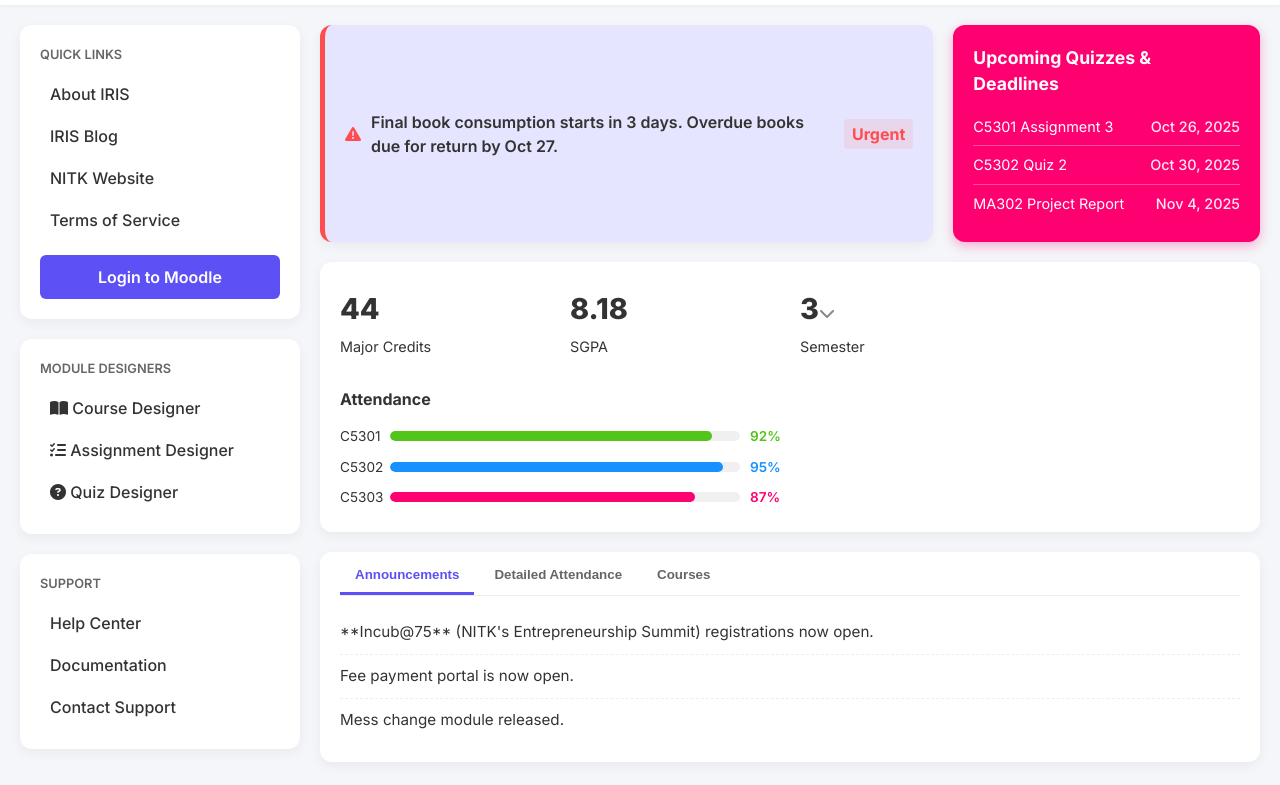
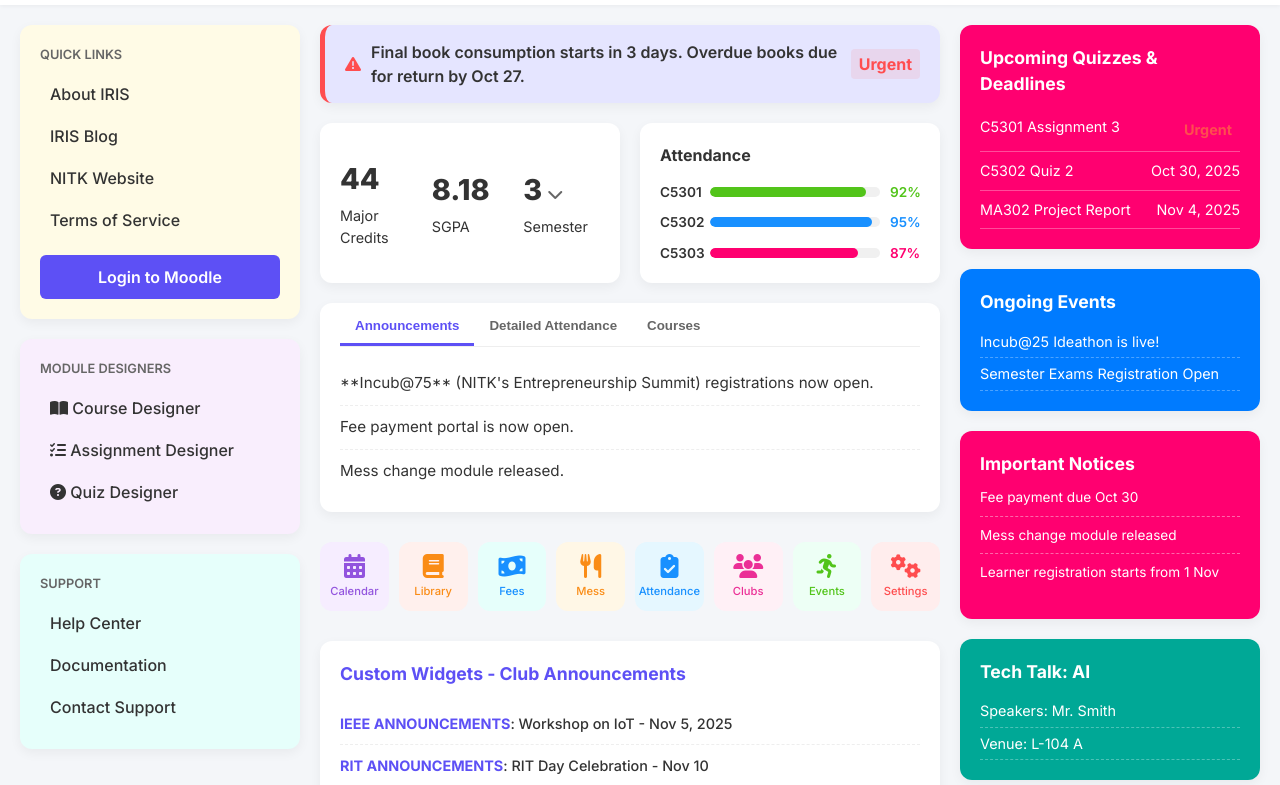
Before and after one commit to jasmineparvatham/IRIS_DASHBOARD, a plain HTML site: page iris_dashboard_task3.html in a window 1280 px wide. Shown: the part 61-846 px from the top of the page. Drawn offline with Linux system fonts and the light colour scheme.

Commit message:
added more colours

```diff
--- a/iris_dashboard_task3.html
+++ b/iris_dashboard_task3.html
@@ -3,7 +3,7 @@
 <head>
     <meta charset="UTF-8">
     <meta name="viewport" content="width=device-width, initial-scale=1.0">
-    <title>IRIS Dashboard Redesign - Complete</title>
+    <title>IRIS Dashboard Redesign - Final Replica</title>
     <link href="https://fonts.googleapis.com/css2?family=Inter:wght@400;500;600;700;800&display=swap" rel="stylesheet">
     <link rel="stylesheet" href="https://cdnjs.cloudflare.com/ajax/libs/font-awesome/6.5.2/css/all.min.css">
 
@@ -22,12 +22,24 @@
             --blue-percent: #1890ff;
             --pink-percent: #ff0070;
             --sidebar-link-hover: #f0f0f0;
+
+            /* Sidebar Container Colors */
+            --sidebar-quicklinks: #fffbe6; /* Light Yellow */
+            --sidebar-module: #f9eefd;    /* Light Purple */
+            --sidebar-support: #e6fffb;   /* Light Cyan/Teal */
+
+            /* Right Sidebar Container Colors */
+            --right-deadline-bg: #ff0070;
+            --right-ongoing-bg: #007bff;
+            --right-notice-bg: #ff0070;
+
             /* Icon Colors (Approximation) */
             --icon-purple: #9254de;
             --icon-orange: #fa8c16;
             --icon-pink: #eb2f96;
             --icon-blue: #1890ff;
             --icon-green: #52c41a;
+            --icon-red: #ff4d4f;
         }
 
         * {
@@ -60,23 +72,21 @@
 
         .header-left { display: flex; align-items: center; }
         .logo-container {
-            display: flex;
-            align-items: center;
             font-weight: 700;
             color: var(--iris-blue);
+            font-size: 1.2rem;
             margin-right: 30px;
         }
-        .logo-container i { font-size: 1.5rem; margin-right: 8px; }
 
-        .main-nav ul { display: flex; gap: 25px; }
-        .main-nav li {
+        .header-nav ul { display: flex; gap: 25px; }
+        .header-nav li {
             padding: 10px 0;
             cursor: pointer;
             font-weight: 500;
             color: var(--iris-light-text);
             border-bottom: 3px solid transparent;
         }
-        .main-nav li.active, .main-nav li:hover {
+        .header-nav li.active {
             color: var(--iris-dark-text);
             border-bottom: 3px solid var(--iris-blue);
         }
@@ -96,14 +106,30 @@
             transform: translateY(-50%);
             color: var(--iris-light-text);
         }
-        .user-icon { font-size: 1.2rem; cursor: pointer; color: var(--iris-dark-text); }
+        .icon-btn {
+            background: none;
+            border: none;
+            color: var(--iris-dark-text);
+            font-size: 1.2rem;
+            cursor: pointer;
+        }
+        .header-button {
+            background-color: var(--iris-blue);
+            color: white;
+            padding: 8px 15px;
+            border: none;
+            border-radius: 20px;
+            font-weight: 600;
+            cursor: pointer;
+        }
 
         /* --- 3. DASHBOARD GRID LAYOUT --- */
         .dashboard-grid {
             display: grid;
             gap: 20px;
             padding: 20px;
-            grid-template-columns: 280px 1fr;
+            /* Main Content (70%) | Right Sidebar (30%) */
+            grid-template-columns: 1fr 300px;
         }
 
         /* Reusable Card Style */
@@ -112,17 +138,23 @@
             padding: 20px;
             border-radius: 12px;
             box-shadow: 0 4px 12px rgba(0, 0, 0, 0.05);
-            transition: all 0.2s;
         }
 
-        /* --- 4. LEFT SIDEBAR (QUICK LINKS) --- */
-        .sidebar {
+        /* --- 4. LEFT SECTION (Sidebar + Main Content) --- */
+        .left-section {
+            display: grid;
+            grid-template-columns: 280px 1fr;
+            gap: 20px;
+        }
+
+        /* Left Sidebar Styling (Quick Links, etc.) */
+        .sidebar-left {
             display: flex;
             flex-direction: column;
             gap: 20px;
         }
 
-        .sidebar h3 {
+        .sidebar-left h3 {
             font-size: 0.8rem;
             color: var(--iris-light-text);
             margin-bottom: 10px;
@@ -130,7 +162,7 @@
             font-weight: 600;
         }
 
-        .sidebar ul li {
+        .sidebar-left ul li {
             padding: 8px 10px;
             margin: 2px 0;
             color: var(--iris-dark-text);
@@ -138,9 +170,12 @@
             cursor: pointer;
             border-radius: 6px;
         }
-        .sidebar ul li:hover {
-            background-color: var(--sidebar-link-hover);
-        }
+
+        /* Specific Sidebar Background Colors */
+        .quick-links { background-color: var(--sidebar-quicklinks); }
+        .module-designers { background-color: var(--sidebar-module); }
+        .support { background-color: var(--sidebar-support); }
+
         .quick-links .btn {
             display: block;
             background-color: var(--iris-blue);
@@ -152,17 +187,17 @@
             font-weight: 600;
         }
 
-        /* --- 5. MAIN CONTENT AREA --- */
+        /* Main Content Area */
         .content-area {
             display: flex;
             flex-direction: column;
             gap: 20px;
         }
 
-        /* Top Row (Notice & Deadlines) */
+        /* Top Row (Notice & Deadlines/Stats) */
         .top-row {
-            display: grid;
-            grid-template-columns: 2fr 1fr;
+            display: flex;
+            flex-direction: column;
             gap: 20px;
         }
 
@@ -174,7 +209,7 @@
             align-items: center;
             font-size: 1rem;
             border-left: 5px solid var(--urgent-red);
-            padding: 20px; /* Overrides default card padding */
+            padding: 15px 20px;
         }
 
         .urgent-tag {
@@ -186,73 +221,37 @@
             background-color: rgba(255, 77, 79, 0.1);
         }
 
-        .upcoming-deadlines {
-            background-color: var(--deadline-red);
-            color: white;
-            box-shadow: 0 4px 12px rgba(255, 0, 112, 0.3);
-            border-radius: 12px;
-            padding: 20px;
-        }
-        .upcoming-deadlines h3 {
-            font-size: 1.1rem;
-            margin-bottom: 10px;
-            font-weight: 700;
-        }
-        .upcoming-deadlines p {
-            padding: 8px 0;
-            border-bottom: 1px solid rgba(255, 255, 255, 0.3);
-            font-size: 0.9rem;
-            display: flex;
-            justify-content: space-between;
-        }
-        .upcoming-deadlines p:last-of-type { border-bottom: none; }
-        .upcoming-deadlines .date { font-weight: 500; opacity: 0.9; }
-
-        /* Academic Stats Card */
-        .academic-stats {
+        /* Academic Stats Row */
+        .stats-row {
             display: grid;
-            grid-template-columns: repeat(4, 1fr);
+            grid-template-columns: 1fr 1fr;
             gap: 20px;
-            align-items: start;
         }
 
-        .stat-item {
-            padding: 5px 10px 5px 0;
-            font-size: 0.9rem;
+        .academic-info-card {
+            display: grid;
+            grid-template-columns: repeat(3, 1fr);
+            gap: 15px;
+            align-items: center;
         }
-        .stat-item i { font-size: 1.2rem; color: var(--iris-blue); margin-right: 5px; }
 
-        .stat-item .value {
-            font-size: 1.8rem;
-            font-weight: 800;
-            color: var(--iris-dark-text);
-            display: flex;
-            align-items: baseline;
-            margin-bottom: 5px;
-        }
-        .stat-item .value i { color: #888; font-size: 1rem; margin-right: 5px; }
-
-        .attendance-group {
-            grid-column: span 2; /* Attendance takes up 2 columns */
+        .attendance-card {
             display: flex;
             flex-direction: column;
             gap: 10px;
-            padding: 5px 0;
         }
-        .attendance-group h4 {
+        .attendance-card h4 {
             font-size: 1rem;
-            color: var(--iris-dark-text);
             font-weight: 700;
             margin-bottom: 5px;
         }
-
         .attendance-line {
             display: flex;
             align-items: center;
             gap: 10px;
             font-size: 0.85rem;
         }
-        .attendance-line span.course { width: 40px; }
+        .attendance-line span.course { width: 40px; font-weight: 600; }
         .attendance-bar-container {
             flex-grow: 1;
             background-color: #f0f0f0;
@@ -260,28 +259,26 @@
             height: 10px;
             overflow: hidden;
         }
-        .attendance-fill {
-            height: 100%;
-            border-radius: 10px;
-        }
-        .attendance-line .percent {
-            width: 30px;
-            font-weight: 600;
-            text-align: right;
-        }
-
-        /* Specific Bar Colors */
+        .attendance-fill { height: 100%; border-radius: 10px; }
         .fill-92 { width: 92%; background-color: var(--green-percent); }
         .fill-95 { width: 95%; background-color: var(--blue-percent); }
         .fill-87 { width: 87%; background-color: var(--pink-percent); }
+        .attendance-line .percent { width: 30px; font-weight: 600; text-align: right; }
+
+        .stat-item .value {
+            font-size: 1.8rem;
+            font-weight: 800;
+            color: var(--iris-dark-text);
+            display: block;
+            margin-bottom: 5px;
+        }
+        .stat-item {
+            font-size: 0.9rem;
+        }
 
         /* Announcements/Tabs Section */
         .announcements-section { padding-top: 5px; }
-        .tabs {
-            display: flex;
-            border-bottom: 1px solid #eee;
-            margin-bottom: 15px;
-        }
+        .tabs { display: flex; border-bottom: 1px solid #eee; margin-bottom: 15px; }
         .tabs button {
             padding: 10px 15px;
             border: none;
@@ -289,50 +286,34 @@
             cursor: pointer;
             font-weight: 600;
             color: var(--iris-light-text);
-            margin-right: 5px;
             border-bottom: 3px solid transparent;
-            transition: all 0.2s;
         }
-        .tabs .active {
-            border-bottom: 3px solid var(--iris-blue);
-            color: var(--iris-blue);
-        }
+        .tabs .active { border-bottom: 3px solid var(--iris-blue); color: var(--iris-blue); }
 
-        .tab-content p {
-            padding: 10px 0;
-            font-size: 0.95rem;
-            border-bottom: 1px dashed #eee;
-        }
+        .tab-content p { padding: 10px 0; font-size: 0.95rem; border-bottom: 1px dashed #eee; }
         .tab-content p:last-of-type { border-bottom: none; }
 
         /* Module Icons Grid */
         .module-icons {
-            display: flex;
-            gap: 15px;
+            display: grid;
+            grid-template-columns: repeat(8, 1fr);
+            gap: 10px;
             padding: 10px 0;
-            justify-content: space-around;
         }
         .icon-item {
             display: flex;
             flex-direction: column;
             align-items: center;
             justify-content: center;
-            width: 80px;
             aspect-ratio: 1 / 1;
             border-radius: 12px;
             cursor: pointer;
-            font-size: 0.8rem;
+            font-size: 0.7rem;
             font-weight: 500;
-            transition: transform 0.2s;
         }
-        .icon-item:hover { transform: translateY(-3px); }
+        .icon-item i { font-size: 1.5rem; margin-bottom: 5px; }
 
-        .icon-item i {
-            font-size: 1.5rem;
-            margin-bottom: 5px;
-        }
-
-        /* Specific Icon Colors based on screenshot */
+        /* Specific Icon Colors */
         .icon-item:nth-child(1) { background-color: #f6edff; color: var(--icon-purple); } /* Calendar */
         .icon-item:nth-child(2) { background-color: #fff0ed; color: var(--icon-orange); } /* Library */
         .icon-item:nth-child(3) { background-color: #e6fffb; color: var(--icon-blue); } /* Fees */
@@ -340,113 +321,87 @@
         .icon-item:nth-child(5) { background-color: #e5f7ff; color: var(--icon-blue); } /* Attendance */
         .icon-item:nth-child(6) { background-color: #fff0f6; color: var(--icon-pink); } /* Clubs */
         .icon-item:nth-child(7) { background-color: #edfff5; color: var(--icon-green); } /* Events */
-
-        /* Custom Widgets Row */
-        .custom-widgets-row {
-            display: grid;
-            grid-template-columns: 3fr 1fr;
-            gap: 20px;
-        }
+        .icon-item:nth-child(8) { background-color: #ffeded; color: var(--icon-red); } /* Feedback/Survey */
 
         /* Club Announcements */
-        .club-announcements h3 {
-            color: var(--iris-blue);
-            margin-bottom: 15px;
-            font-size: 1.1rem;
-        }
-        .announcement-item {
-            padding: 10px 0;
-            border-bottom: 1px dashed #eee;
-            font-size: 0.9rem;
-            font-weight: 500;
-        }
+        .club-announcements h3 { color: var(--iris-blue); margin-bottom: 15px; font-size: 1.1rem; }
+        .announcement-item { padding: 10px 0; border-bottom: 1px dashed #eee; font-size: 0.9rem; font-weight: 500; }
         .announcement-item:last-of-type { border-bottom: none; }
         .announcement-item strong { color: var(--iris-blue); }
 
-        /* Important Notices */
-        .important-notices-container {
+        /* --- 5. RIGHT SIDEBAR (Deadlines, Ongoing, Notices) --- */
+        .sidebar-right {
             display: flex;
             flex-direction: column;
             gap: 20px;
         }
 
-        .important-notice-card {
-            background-color: var(--iris-blue);
+        .deadline-card {
+            background-color: var(--right-deadline-bg);
             color: white;
-            border-radius: 12px;
-            padding: 15px;
-            box-shadow: 0 4px 12px rgba(93, 80, 245, 0.3);
+            padding: 20px;
+        }
+        .deadline-card h3 { font-size: 1.1rem; margin-bottom: 10px; font-weight: 700; }
+        .deadline-card p {
+            padding: 8px 0;
+            border-bottom: 1px solid rgba(255, 255, 255, 0.3);
+            font-size: 0.9rem;
+            display: flex;
+            justify-content: space-between;
         }
 
-        .important-notice-card h4 {
-            font-size: 1rem;
-            margin-bottom: 5px;
-            font-weight: 700;
+        .ongoing-card {
+            background-color: var(--right-ongoing-bg);
+            color: white;
+            padding: 20px;
         }
-        .important-notice-card p {
-            font-size: 0.85rem;
-            font-weight: 500;
-            line-height: 1.4;
-            opacity: 0.9;
+        .ongoing-card h3 { font-size: 1.1rem; margin-bottom: 10px; font-weight: 700; }
+        .ongoing-card p {
+            font-size: 0.9rem;
+            padding: 5px 0;
+            border-bottom: 1px dashed rgba(255, 255, 255, 0.3);
         }
 
-        .red-notice-card {
-            background-color: var(--urgent-red);
+        .important-notices-card {
+            background-color: var(--right-notice-bg);
             color: white;
-            padding: 15px;
-            border-radius: 12px;
-            box-shadow: 0 4px 12px rgba(255, 77, 79, 0.3);
+            padding: 20px;
         }
-        .red-notice-card h3 {
-            font-size: 1.1rem;
-            margin-bottom: 10px;
-            font-weight: 700;
+        .important-notices-card h3 { font-size: 1.1rem; margin-bottom: 10px; font-weight: 700; }
+        .important-notices-card p {
+            font-size: 0.85rem;
+            margin-bottom: 8px;
+            padding-bottom: 8px;
+            border-bottom: 1px dashed rgba(255, 255, 255, 0.4);
         }
-        .red-notice-card p {
-            font-size: 0.85rem;
-            margin-bottom: 5px;
-            font-weight: 500;
-            border-bottom: 1px dashed rgba(255, 255, 255, 0.4);
-            padding-bottom: 5px;
-        }
-        .red-notice-card p:last-of-type { border-bottom: none; }
+        .important-notices-card p:last-of-type { border-bottom: none; }
+
 
         /* --- 6. RESPONSIVENESS (Mobile/Tablet) --- */
         @media (max-width: 1200px) {
-            .academic-stats { grid-template-columns: repeat(2, 1fr); }
-            .attendance-group { grid-column: span 2; }
-            .top-row { grid-template-columns: 1fr; }
-            .custom-widgets-row { grid-template-columns: 1fr; }
+            .dashboard-grid { grid-template-columns: 1fr; }
+            .left-section { grid-template-columns: 200px 1fr; }
+            .sidebar-right { order: -1; } /* Deadlines first on small screen */
+            .stats-row { grid-template-columns: 1fr; }
+            .academic-info-card { grid-template-columns: repeat(3, 1fr); }
+            .module-icons { grid-template-columns: repeat(auto-fit, minmax(70px, 1fr)); }
         }
 
-        @media (max-width: 1024px) {
-            .dashboard-grid { grid-template-columns: 1fr; }
-            .sidebar { order: 2; }
+        @media (max-width: 768px) {
+            .left-section { grid-template-columns: 1fr; }
+            .sidebar-left { order: 2; }
             .content-area { order: 1; }
-            .header-left, .header-right { flex-grow: 1; }
-            .main-nav { display: none; /* Hide main nav on smaller screens */ }
-        }
-
-        @media (max-width: 600px) {
             .header { flex-wrap: wrap; }
-            .header-left { margin-bottom: 10px; }
+            .header-right { width: 100%; margin-top: 10px; justify-content: space-between; }
             .search-bar input { width: 100%; }
-            .academic-stats { grid-template-columns: 1fr; }
-            .attendance-group { grid-column: span 1; }
-            .stat-item { padding: 10px 0; border-bottom: 1px solid #eee; }
-            .stat-item:last-of-type { border-bottom: none; }
-            .module-icons { flex-wrap: wrap; justify-content: space-around; }
-            .icon-item { width: 60px; }
         }
     </style>
 </head>
 <body>
     <header class="header">
         <div class="header-left">
-            <div class="logo-container">
-                <i class="fas fa-university"></i>IRIS
-            </div>
-            <nav class="main-nav">
+            <div class="logo-container">IRIS</div>
+            <nav class="header-nav">
                 <ul>
                     <li class="active">Dashboard | IRIS</li>
                     <li>Academics</li>
@@ -460,15 +415,14 @@
                 <i class="fas fa-search"></i>
                 <input type="search" placeholder="Search for...">
             </div>
-            <button class="header-actions btn" style="background-color: var(--iris-blue); color: white; padding: 8px 15px; border: none; border-radius: 20px; font-weight: 600;">
-                <i class="fas fa-bell"></i> Tell IRIS
-            </button>
-            <i class="user-icon fas fa-user-circle"></i>
+            <button class="header-button"><i class="fas fa-bell"></i> Tell IRIS</button>
+            <i class="icon-btn fas fa-user-circle"></i>
         </div>
     </header>
 
     <main class="dashboard-grid">
-        <aside class="sidebar">
+        <div class="left-section">
+            <aside class="sidebar-left">
                 <div class="quick-links card">
                     <h3>QUICK LINKS</h3>
                     <ul>
@@ -505,26 +459,22 @@
                         <i class="fas fa-exclamation-triangle" style="color: var(--urgent-red); margin-right: 10px;"></i>
                         Final book consumption starts in 3 days. Overdue books due for return by Oct 27. <span class="urgent-tag">Urgent</span>
                     </div>
-                <div class="upcoming-deadlines">
-                    <h3>Upcoming Quizzes & Deadlines</h3>
-                    <p>C5301 Assignment 3 <span class="date">Oct 26, 2025</span></p>
-                    <p>C5302 Quiz 2 <span class="date">Oct 30, 2025</span></p>
-                    <p>MA302 Project Report <span class="date">Nov 4, 2025</span></p>
+                </div>
+
+                <div class="stats-row">
+                    <div class="academic-info-card card">
+                        <div class="stat-item">
+                            <span class="value" style="color: var(--iris-dark-text);">44</span> Major Credits
+                        </div>
+                        <div class="stat-item">
+                            <span class="value" style="color: var(--iris-dark-text);">8.18</span> SGPA
+                        </div>
+                        <div class="stat-item">
+                            <span class="value" style="color: var(--iris-dark-text);">3<i class="fas fa-chevron-down" style="font-size: 1rem; margin-left: 5px; color: var(--iris-light-text);"></i></span> Semester
                         </div>
                     </div>
 
-            <div class="academic-stats card">
-                <div class="stat-item">
-                    <span class="value">44</span> Major Credits
-                </div>
-                <div class="stat-item">
-                    <span class="value">8.18</span> SGPA
-                </div>
-                <div class="stat-item">
-                    <span class="value">3<i class="fas fa-chevron-down"></i></span> Semester
-                </div>
-
-                <div class="attendance-group">
+                    <div class="attendance-card card">
                         <h4>Attendance</h4>
                         <div class="attendance-line">
                             <span class="course">C5301</span>
@@ -556,12 +506,8 @@
                         <p>Fee payment portal is now open.</p>
                         <p>Mess change module released.</p>
                     </div>
-                <div class="tab-content" data-content="detailed-attendance" style="display:none;">
-                    Detailed attendance data for all courses will be displayed here.
-                </div>
-                <div class="tab-content" data-content="courses" style="display:none;">
-                    Your full course list, grades, and resources.
-                </div>
+                    <div class="tab-content" data-content="detailed-attendance" style="display:none;">Detailed attendance data for all courses will be displayed here.</div>
+                    <div class="tab-content" data-content="courses" style="display:none;">Your full course list, grades, and resources.</div>
                 </div>
 
                 <div class="module-icons">
@@ -575,7 +521,6 @@
                     <div class="icon-item"><i class="fas fa-cogs"></i> Settings</div>
                 </div>
 
-            <div class="custom-widgets-row">
                 <div class="club-announcements card">
                     <h3>Custom Widgets - Club Announcements</h3>
                     <div class="announcement-item"><strong>IEEE ANNOUNCEMENTS</strong>: Workshop on IoT - Nov 5, 2025</div>
@@ -583,25 +528,36 @@
                     <div class="announcement-item"><strong>ISTE ANNOUNCEMENTS</strong>: Coding Competition - Oct 28</div>
                     <div class="announcement-item">Tech Talk starts shortly...</div>
                 </div>
+            </div>
+        </div>
 
-                <div class="important-notices-container">
-                    <div class="important-notice-card">
-                        <h4>Main Registration</h4>
-                        <p>Detailed information about the next semester's registration cycle.</p>
+        <aside class="sidebar-right">
+            <div class="deadline-card card">
+                <h3>Upcoming Quizzes & Deadlines</h3>
+                <p>C5301 Assignment 3 <span class="urgent-tag" style="background: none;">Urgent</span></p>
+                <p>C5302 Quiz 2 <span class="date">Oct 30, 2025</span></p>
+                <p>MA302 Project Report <span class="date">Nov 4, 2025</span></p>
             </div>
-                    <div class="important-notice-card">
-                        <h4>Tech Talk: AI</h4>
-                        <p>Speakers: Mr. Smith. Venue: L-104 A.</p>
+
+            <div class="ongoing-card card">
+                <h3>Ongoing Events</h3>
+                <p>Incub@25 Ideathon is live!</p>
+                <p>Semester Exams Registration Open</p>
             </div>
-                    <div class="red-notice-card">
+
+            <div class="important-notices-card card">
                 <h3>Important Notices</h3>
                 <p>Fee payment due Oct 30</p>
                 <p>Mess change module released</p>
                 <p>Learner registration starts from 1 Nov</p>
             </div>
+
+            <div class="ongoing-card card" style="background-color: #00a896;">
+                <h3>Tech Talk: AI</h3>
+                <p>Speakers: Mr. Smith</p>
+                <p>Venue: L-104 A</p>
             </div>
-            </div>
-        </div>
+        </aside>
     </main>
 
     <script>
```
Lines whose indentation alone changed are shown as unchanged.
